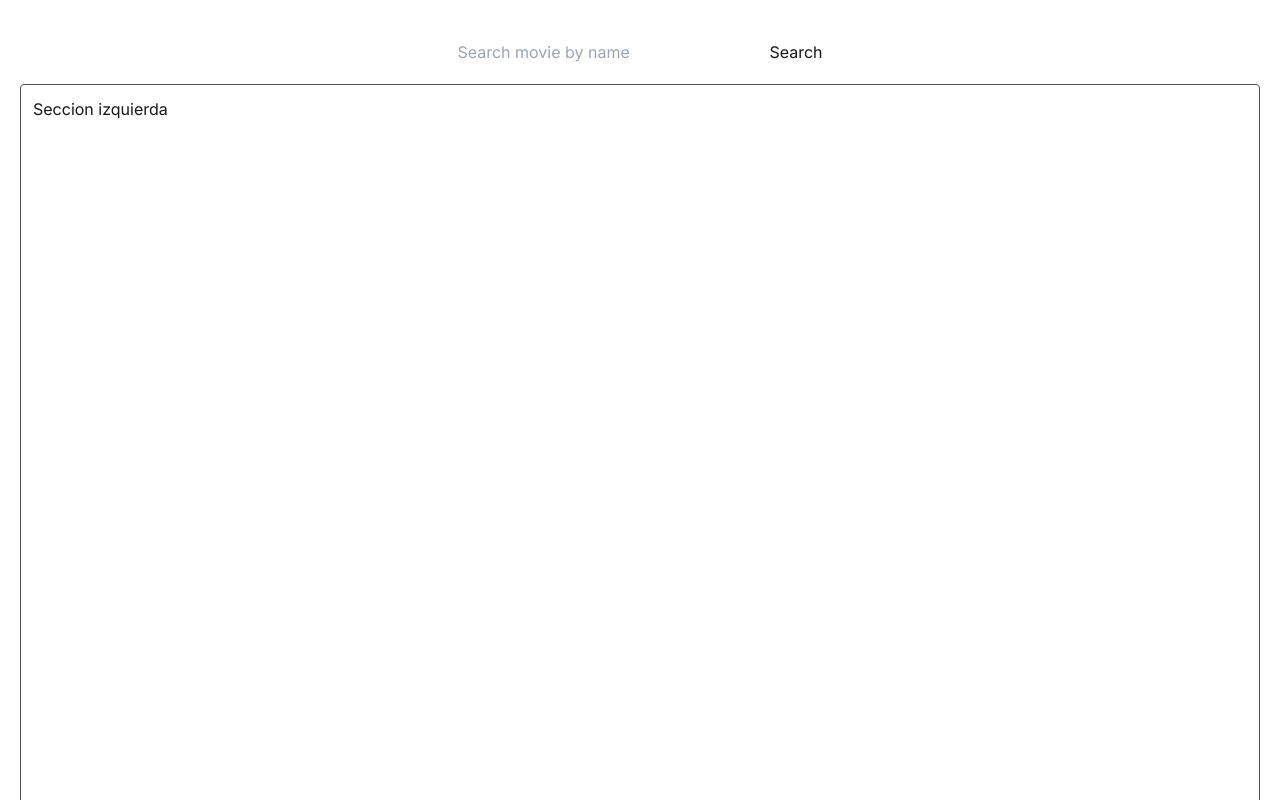
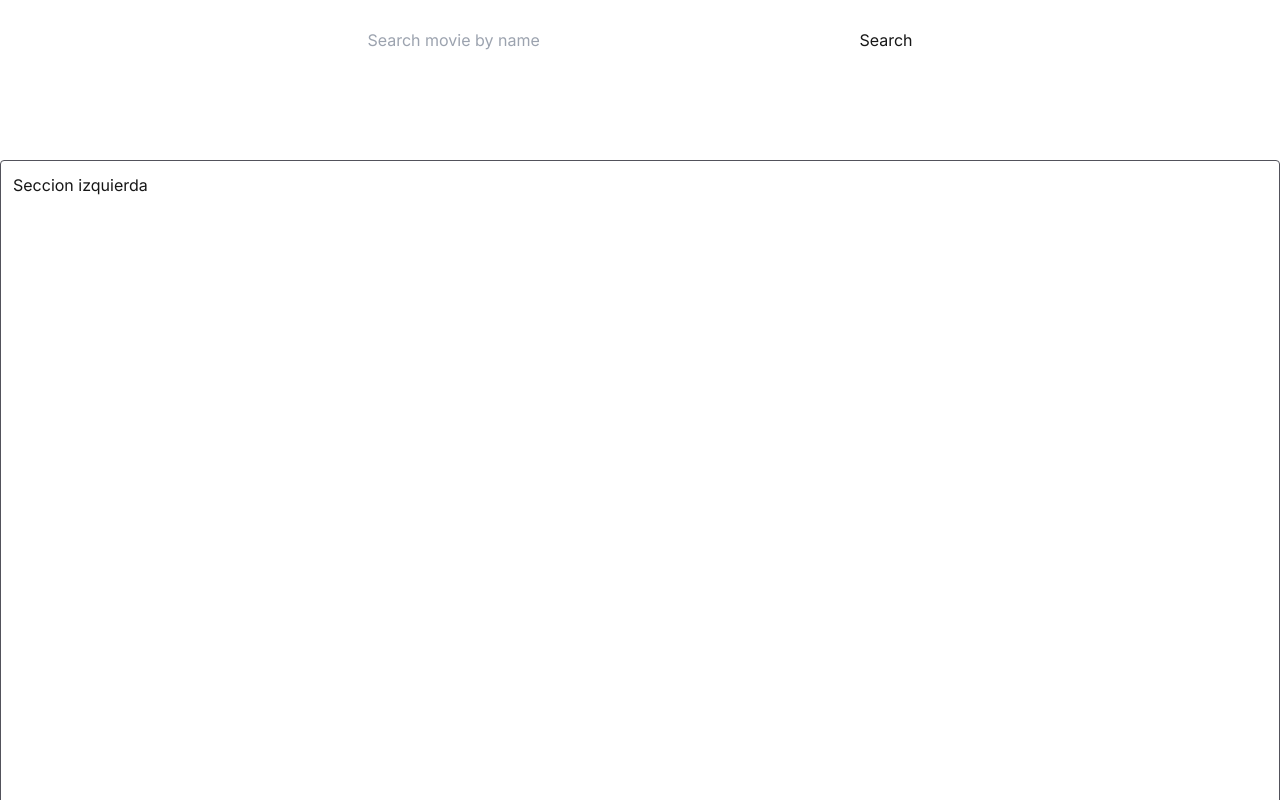
Before and after one commit to ALEXUSCR-27/movie-picker, a Next.js app: page / in a window 1280 px wide. Shown: the top 800 px of the page. Built offline with nearby package versions, Linux system fonts and the light colour scheme.

Commit message:
Add Navbar component and refactor SearchBar usage in Home page

```diff
--- /dev/null
+++ b/app/components/Navbar.tsx
@@ -0,0 +1,12 @@
+import { SetDataFunction } from "../types/functions";
+import SearchBar from "./SearchBar";
+
+export default function Navbar({set_data_results}: {set_data_results:SetDataFunction}) {
+    return (
+        <nav className="flex justify-center items-center h-20">
+            <div>
+                <SearchBar set_data_results={set_data_results}/>
+            </div>
+        </nav>
+    );
+}
--- a/app/components/SearchBar.tsx
+++ b/app/components/SearchBar.tsx
@@ -24,7 +24,7 @@ export default function SearchBar( {set_data_results}: {set_data_results:SetData
 
     return (
         <div className="flex justify-center">
-            <input className="w-3/12 text-black" value={movie_title} onChange={(e) => setMovieTitle(e.target.value)} placeholder="Search movie by name"></input>
+            <input className="w-[30rem] text-black" value={movie_title} onChange={(e) => setMovieTitle(e.target.value)} placeholder="Search movie by name"></input>
             <button className="pl-3" onClick={() => handleSearch()}>Search</button>
         </div>
     )
--- a/app/page.tsx
+++ b/app/page.tsx
@@ -2,7 +2,7 @@
 
 import { useState } from "react";
 import CardsContainer from "./components/CardsContainer";
-import SearchBar from "./components/SearchBar";
+import Navbar from "./components/Navbar";
 import { card_data } from "./types/params";
 
 export default function Home() {
@@ -14,15 +14,13 @@ export default function Home() {
     }
 
     return (
-        <div>
+        <div className="w-dvw flex flex-col gap-[5rem]">
+            <header>
+                <Navbar set_data_results={set_data_results}/>
+            </header>
             <main>
-                <div className="p-5 w-full h-full content-center items-center">
-                    <div className="p-5">
-                        <SearchBar set_data_results={set_data_results}/>
-                    </div>
-                    <div>
-                        <CardsContainer data={data}/>
-                    </div>
+                <div>
+                    <CardsContainer data={data}/>
                 </div>
             </main>
         </div>
```
